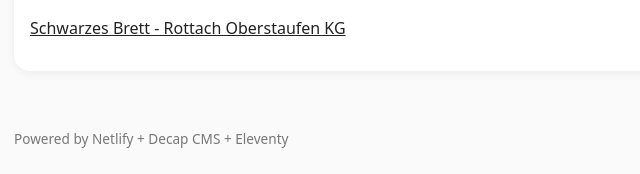
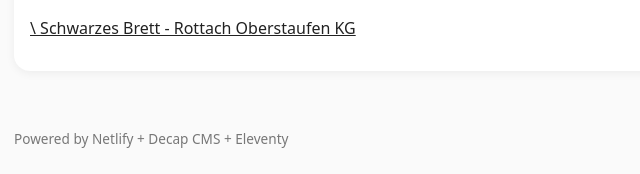
Before and after one commit to luisrottach/schwarzes-brett, an Eleventy site: page src/board.njk in a window 1280 px wide. Shown: the part 899-1073 px from the top of the page, 232-872 px from the left. Built offline with nearby package versions, Linux system fonts and the light colour scheme; Eleventy itself is replaced by a stand-in of ours; files that its build step writes are made by us from their sources.

Commit message:
Update Beiträge “2025-01-01-willkommen”

```diff
--- a/src/posts/2025-01-01-willkommen.md
+++ b/src/posts/2025-01-01-willkommen.md
@@ -16,10 +16,8 @@
 * # Kérjük, olvassa el, vegye figyelembe és jegyezze fel!
 * # Prosimo, preberite, upoštevajte in si zabeležite!
 
+#
+[\    Schwarzes Brett - Rottach Oberstaufen KG](https://rottachblechverarbeitung-my.sharepoint.com/:f:/g/personal/luis_rottach_rottach_com/EoDReR-Dl-lBi2xicdX9jGIBR9bj1dfe_F8iLX_6a4fTEw?e=RdQDa5)
 
-
-
-
-#
 [](https://rottachblechverarbeitung-my.sharepoint.com/:f:/g/personal/luis_rottach_rottach_com/EoDReR-Dl-lBi2xicdX9jGIBlR9bg1O_jlGwcac7peA-Xw?e=hbQGd0)
-[Schwarzes Brett - Rottach Oberstaufen KG](https://rottachblechverarbeitung-my.sharepoint.com/:f:/g/personal/luis_rottach_rottach_com/EoDReR-Dl-lBi2xicdX9jGIBlR9bg1O_jlGwcac7peA-Xw?e=uAQFsi)
+[](https://rottachblechverarbeitung-my.sharepoint.com/:f:/g/personal/luis_rottach_rottach_com/EoDReR-Dl-lBi2xicdX9jGIBlR9bg1O_jlGwcac7peA-Xw?e=uAQFsi)
```
